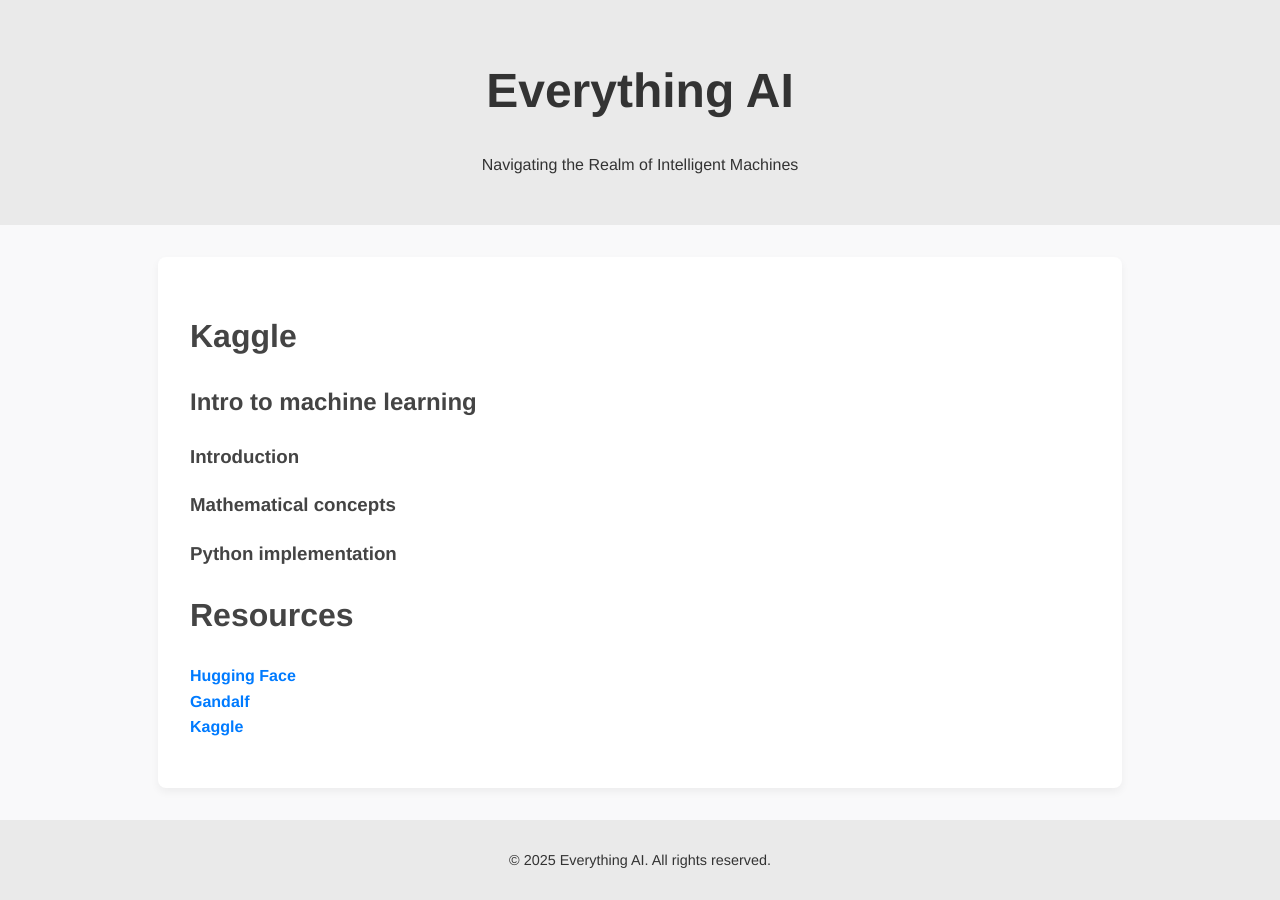
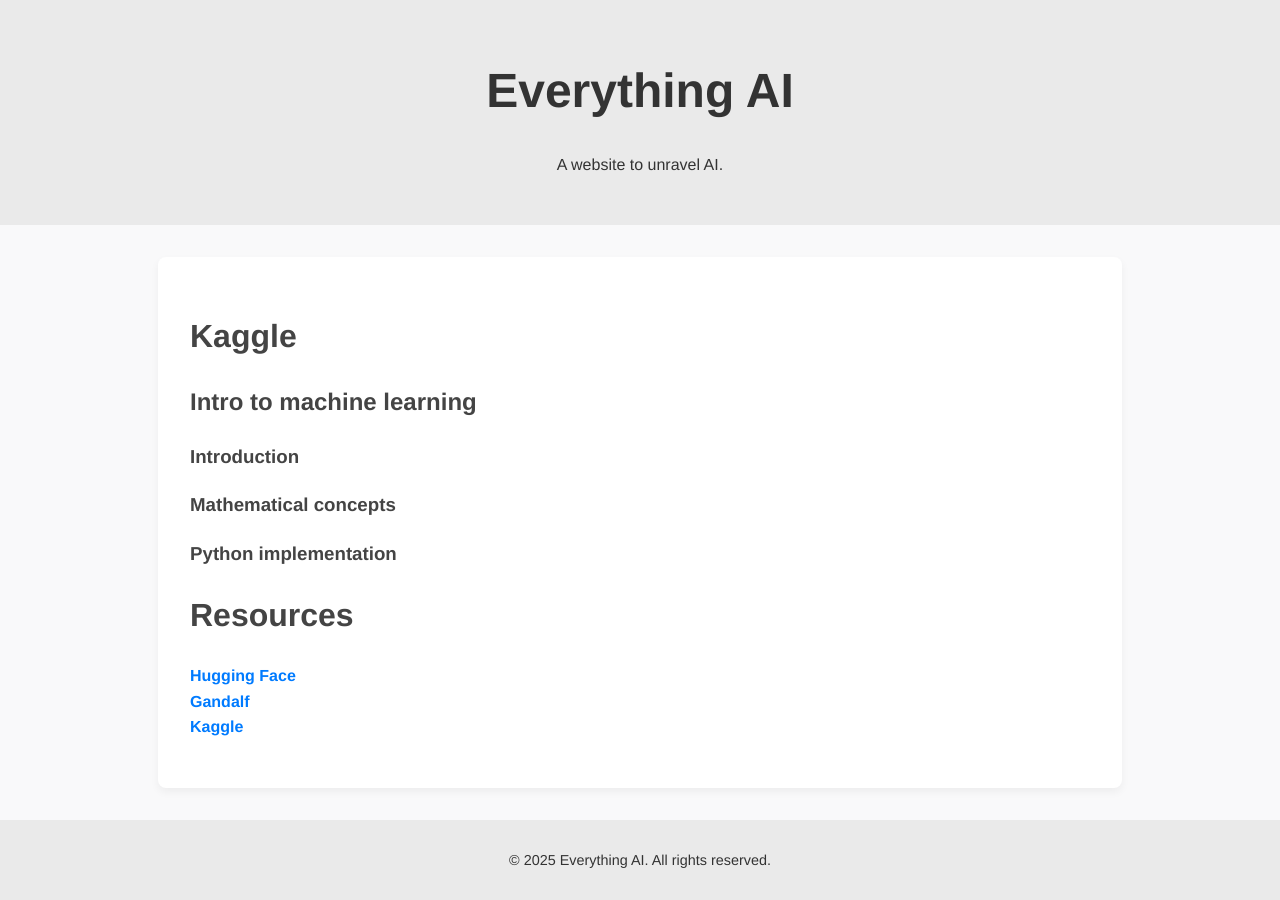
Before and after one commit to ai-paradox/ai-paradox.github.io, a Jekyll site: the page built from index.md, in a window 1280 px wide. Built offline with Jekyll 4.4.1, drawn with Linux system fonts in a browser that asks for light colours.

Commit message:
Update _config.yml

```diff
--- a/_config.yml
+++ b/_config.yml
@@ -1,5 +1,5 @@
 title: "Everything AI"
-description: "Navigating the Realm of Intelligent Machines"
+description: "A website to unravel AI."
 baseurl: ""
 url: "https://ai-paradox.github.io"
 remote_theme: pages-themes/modernist@v0.2.0
```
